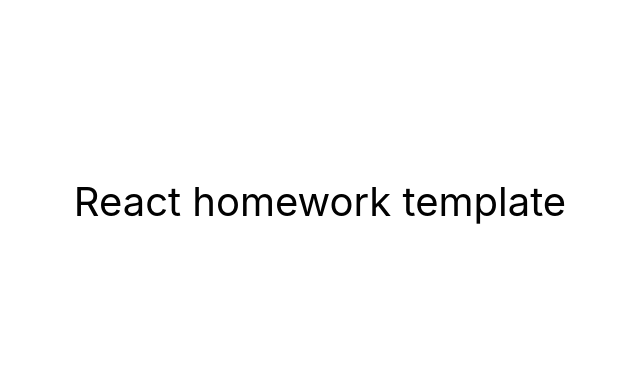
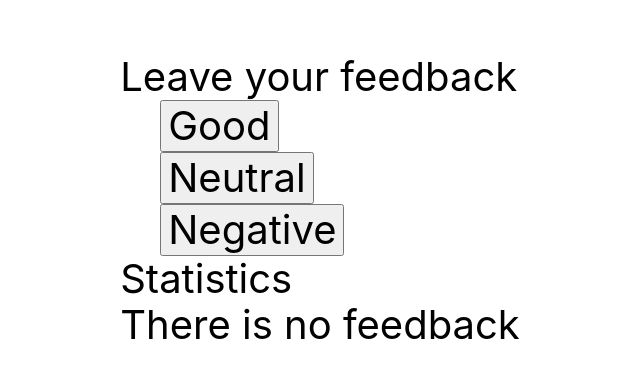
Before and after one commit to yours-mate/goit-react-hw-02-feedback, a React (Create React App) app: page / in a window 1280 px wide. Shown: the part 199-576 px from the top of the page, without its empty margins (320-960 px from the left). Built offline with nearby package versions, Linux system fonts and the light colour scheme.

Commit message:
1st part done

```diff
--- a/package.json
+++ b/package.json
@@ -7,6 +7,7 @@
     "@testing-library/jest-dom": "^5.16.3",
     "@testing-library/react": "^12.1.4",
     "@testing-library/user-event": "^13.5.0",
+    "modern-normalize": "^1.1.0",
     "react": "^18.1.0",
     "react-dom": "^18.1.0",
     "react-scripts": "5.0.1",
--- a/src/components/App.jsx
+++ b/src/components/App.jsx
@@ -1,3 +1,5 @@
+import { Feedback } from './feedback/Feedback';
+
 export const App = () => {
   return (
     <div
@@ -10,7 +12,7 @@
         color: '#010101'
       }}
     >
-      React homework template
+      <Feedback />
     </div>
   );
 };
--- /dev/null
+++ b/src/components/feedback/Feedback.js
@@ -0,0 +1,96 @@
+import { Component } from 'react';
+import css from '../feedback/Feedback.module.css';
+
+export class Feedback extends Component {
+  constructor() {
+    super();
+    this.state = {
+      good: 0,
+      neutral: 0,
+      negative: 0,
+    };
+  }
+
+  handleIncrementGood = () => {
+    this.setState(prevState => ({
+      good: prevState.good + 1,
+    }));
+  };
+
+  handleIncrementNeutral = () => {
+    this.setState(prevState => ({
+      neutral: prevState.neutral + 1,
+    }));
+  };
+
+  handleIncrementNegative = () => {
+    this.setState(prevState => ({
+      negative: prevState.negative + 1,
+    }));
+  };
+
+  countTotalFeedback() {
+    const { good, neutral, negative } = this.state;
+    return good + neutral + negative;
+  }
+
+  countPositiveFeedbackPercentage() {
+    const { good, neutral, negative } = this.state;
+    const total = good + neutral + negative;
+    return Math.round((good / total) * 100);
+  }
+
+  render() {
+    const { good, neutral, negative } = this.state;
+    return (
+      <div className="feedback">
+        <p className="title">Leave your feedback</p>
+        <ul className="choise-list">
+          <li className="choise-list__item">
+            <button
+              className="choise-list__btn"
+              type="button"
+              onClick={this.handleIncrementGood}
+            >
+              Good
+            </button>
+          </li>
+          <li className="choise-list__item">
+            <button
+              className="choise-list__btn"
+              type="button"
+              onClick={this.handleIncrementNeutral}
+            >
+              Neutral
+            </button>
+          </li>
+          <li className="choise-list__item">
+            <button
+              className="choise-list__btn"
+              type="button"
+              onClick={this.handleIncrementNegative}
+            >
+              Negative
+            </button>
+          </li>
+        </ul>
+        <p className="title">Statistics</p>
+        {this.countTotalFeedback() === 0 ? (
+          <p className="title">There is no feedback</p>
+        ) : (
+          <ul className="data-list">
+            <li className="data-list__item">Good: {good}</li>
+            <li className="data-list__item">Neutral: {neutral}</li>
+            <li className="data-list__item">Negative: {negative}</li>
+            <li className="data-list__item">
+              Total: {this.countTotalFeedback()}
+            </li>
+            <li className="data-list__item">
+              Positive feedback: {this.countPositiveFeedbackPercentage()} %
+            </li>
+          </ul>
+        )}
+      </div>
+    );
+  }
+}
--- a/src/index.css
+++ b/src/index.css
@@ -1,5 +1,4 @@
-@import-normalize; /* bring in normalize.css styles */
-
+@import '../node_modules/modern-normalize/modern-normalize.css';
 body {
   margin: 0;
   font-family: -apple-system, BlinkMacSystemFont, 'Segoe UI', 'Roboto', 'Oxygen',
@@ -13,3 +12,19 @@
   font-family: source-code-pro, Menlo, Monaco, Consolas, 'Courier New',
     monospace;
 }
+
+h1,
+h2,
+h3,
+h4,
+h5,
+h6,
+p {
+  margin: 0;
+  padding: 0;
+}
+
+ul {
+  list-style: none;
+  margin: 0;
+}
```
Also changed, not shown: src/components/feedback/Feedback.module.css (added), 1 other file (tests, documents, lock files or other folders).
